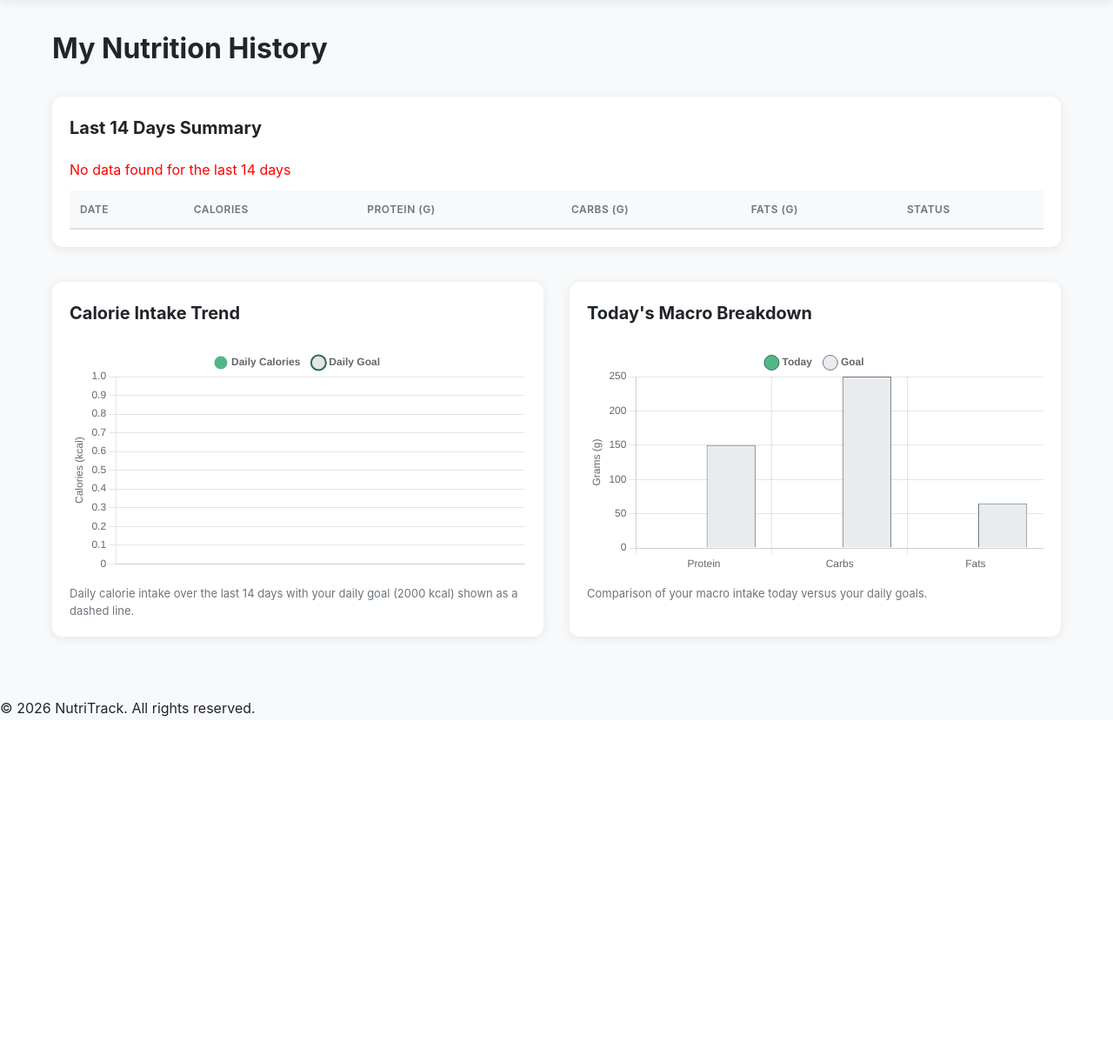
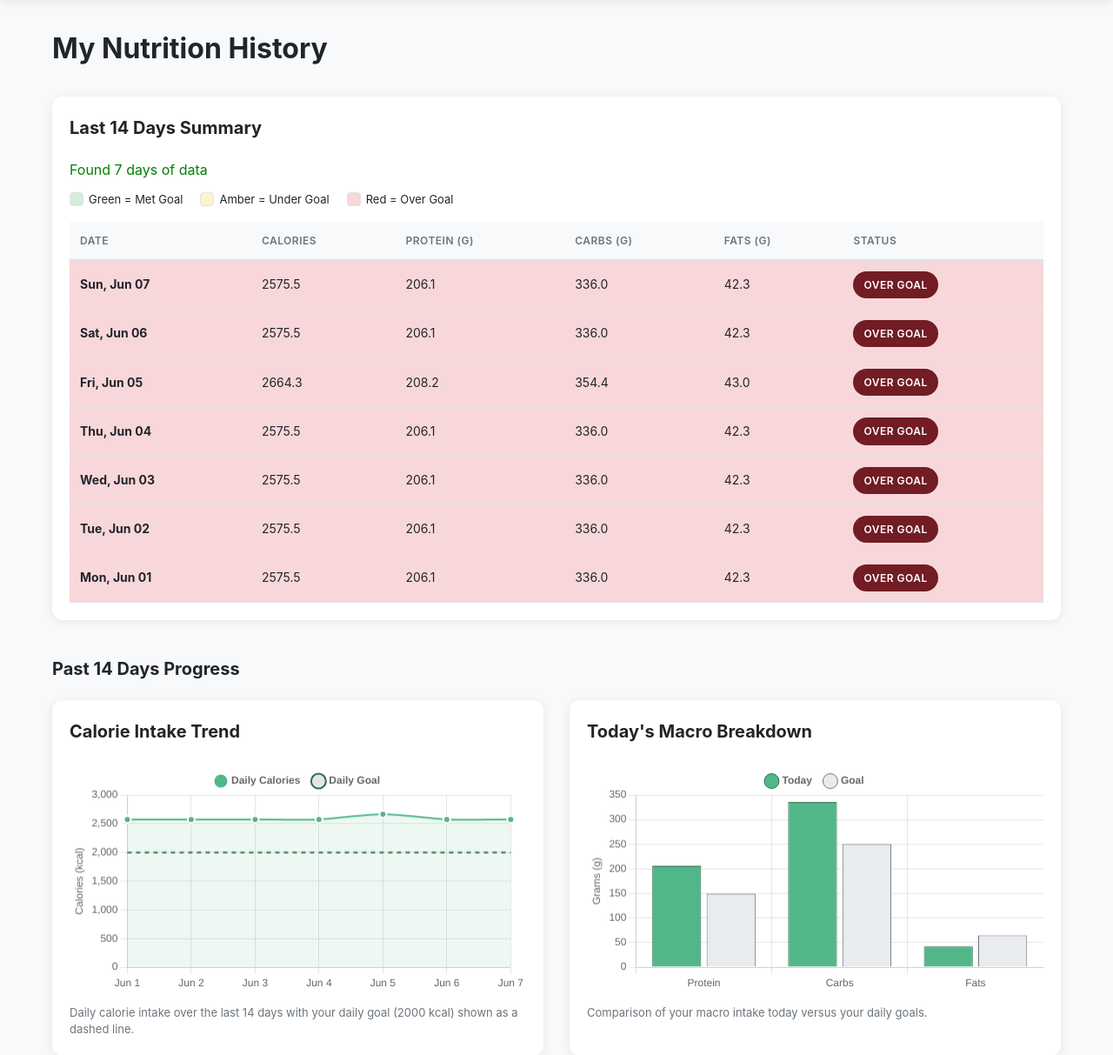
Before and after one commit to UPTEJ-1/nutritional-food-tracker, a Flask app: page /history in a window 1280 px wide. Shown: the part 60-1273 px from the top of the page at 87% size. Before the commit the page ends 884 px from the top, so only its background shows below. Run offline with Flask 3, Linux system fonts and the light colour scheme; a user stored in the database is signed in; data comes from the database, SQL or seed files in the repository; lists and menus that the app fills with data are empty.

Commit message:
UX improvements from user testing: direct-login registration, quantity unit clarity, history colour legend
Based on real user-testing feedback, three UX changes plus one genuine
bug fix uncovered while validating the history change:

1. Registration now logs the user in directly (register(), app.py)
   - Previously a successful registration redirected to /login, forcing
     a second manual login. It now creates the Flask-Login session
     immediately using the same login_user() pattern as login()
     (User built from cursor.lastrowid) and redirects to /dashboard.

2. Quantity field unit clarity (templates/log_food.html)
   - Refined the existing label from "Quantity (grams)" to
     "Quantity (in grams)" after testers were unsure whether the field
     meant grams or servings. (The field was already labelled; this is
     a wording refinement, not a newly added label.)

3. History colour legend + chart heading (templates/history.html)
   - Added a legend above the table: Green = Met Goal, Amber = Under
     Goal, Red = Over Goal, matching the actual status row shading, so a
     tester no longer misreads amber as a "warning".
   - Added a "Past 14 Days Progress" heading above the charts. (Uses 14
     days to match the range the app actually queries and displays,
     rather than the originally-suggested "7 days".)

4. Bug fix: history() daily summaries never populated (app.py)
   - daily_data was keyed by the logged_date TEXT column (a string),
     but the summary loop tested `single_date in daily_data` using a
     date object, which never matched a string key. As a result the
     history table showed "No data found" for every user even with
     valid in-range data. Fixed by matching on single_date.isoformat().
     This was required for the new colour legend to be meaningful.

```diff
--- a/app.py
+++ b/app.py
@@ -169,9 +169,14 @@ def register():
                 (username, email, password_hash)
             )
             connection.commit()
-            flash('Registration successful! Please log in.', 'success')
+            # Log the new user in immediately using the same pattern as
+            # the login() route, so they skip a manual login step.
+            new_user = User(cursor.lastrowid, username, email)
+            login_user(new_user)
+            flash(f'Welcome, {username}! Your account has been created.',
+                  'success')
             connection.close()
-            return redirect(url_for('login'))
+            return redirect(url_for('dashboard'))
         except Exception as e:
             flash(f'Registration failed: {str(e)}', 'danger')
             connection.close()
@@ -591,8 +596,12 @@ def history():
     # Create daily summaries with status
     daily_summaries = []
     for single_date in (today - timedelta(days=n) for n in range(14)):
-        if single_date in daily_data:
-            calories = daily_data[single_date]['calories']
+        # daily_data is keyed by the logged_date TEXT column, so match on
+        # the ISO string rather than the date object to avoid a type
+        # mismatch that would leave every day looking empty.
+        date_key = single_date.isoformat()
+        if date_key in daily_data:
+            calories = daily_data[date_key]['calories']
             # Determine status based on calorie goal
             if abs(calories - goals['daily_calories']) <= 100:
                 status = 'on-track'
@@ -604,9 +613,9 @@ def history():
             daily_summaries.append({
                 'date': single_date,
                 'calories': round(calories, 1),
-                'protein': round(daily_data[single_date]['protein'], 1),
-                'carbs': round(daily_data[single_date]['carbs'], 1),
-                'fats': round(daily_data[single_date]['fats'], 1),
+                'protein': round(daily_data[date_key]['protein'], 1),
+                'carbs': round(daily_data[date_key]['carbs'], 1),
+                'fats': round(daily_data[date_key]['fats'], 1),
                 'status': status
             })
 
--- a/templates/history.html
+++ b/templates/history.html
@@ -14,6 +14,21 @@
         {% else %}
             <p style="color: red; margin-bottom: 10px;">No data found for the last 14 days</p>
         {% endif %}
+        <!-- Colour legend explaining the status row shading -->
+        <div class="status-legend">
+            <span class="legend-item">
+                <span class="legend-swatch" style="background-color: #d4edda;"></span>
+                Green = Met Goal
+            </span>
+            <span class="legend-item">
+                <span class="legend-swatch" style="background-color: #fff3cd;"></span>
+                Amber = Under Goal
+            </span>
+            <span class="legend-item">
+                <span class="legend-swatch" style="background-color: #f8d7da;"></span>
+                Red = Over Goal
+            </span>
+        </div>
         <table class="history-table">
             <thead>
                 <tr>
@@ -55,7 +70,8 @@
         </table>
     </div>
 
-    <!-- Calorie Trend Chart -->
+    <!-- Charts -->
+    <h2 class="section-title charts-heading">Past 14 Days Progress</h2>
     <div class="charts-section">
         <div class="chart-container">
             <h2 class="section-title">Calorie Intake Trend</h2>
@@ -223,6 +239,33 @@
         color: #212529;
     }
 
+    .status-legend {
+        display: flex;
+        flex-wrap: wrap;
+        gap: 20px;
+        margin-bottom: 15px;
+        font-size: 13px;
+        color: #212529;
+    }
+
+    .legend-item {
+        display: flex;
+        align-items: center;
+        gap: 6px;
+    }
+
+    .legend-swatch {
+        display: inline-block;
+        width: 16px;
+        height: 16px;
+        border-radius: 4px;
+        border: 1px solid #DEE2E6;
+    }
+
+    .charts-heading {
+        margin-top: 10px;
+    }
+
     .history-table {
         width: 100%;
         border-collapse: collapse;
--- a/templates/log_food.html
+++ b/templates/log_food.html
@@ -18,7 +18,7 @@
         </div>
 
         <div class="form-group">
-            <label for="quantity_grams">Quantity (grams)</label>
+            <label for="quantity_grams">Quantity (in grams)</label>
             <input type="number" id="quantity_grams" name="quantity_grams" min="1" max="2000" required>
         </div>
 
```
